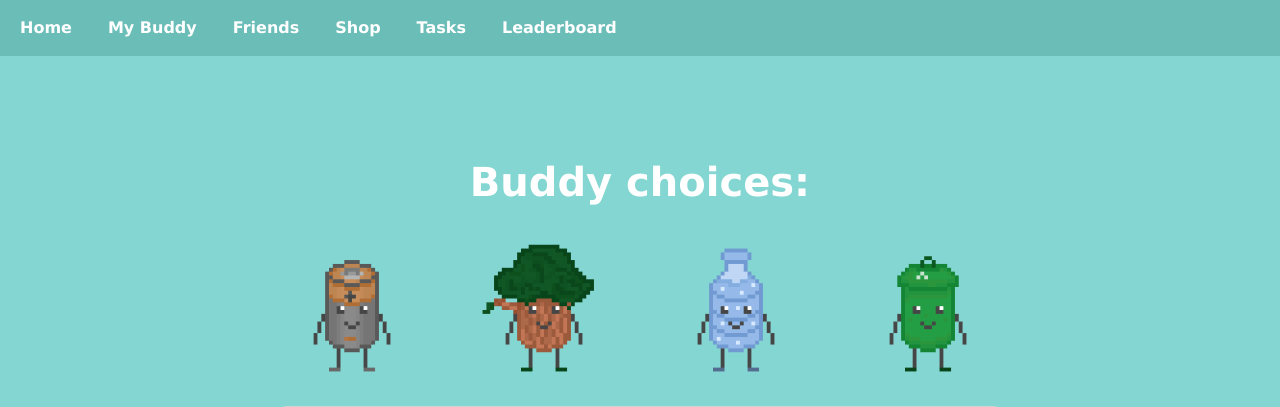
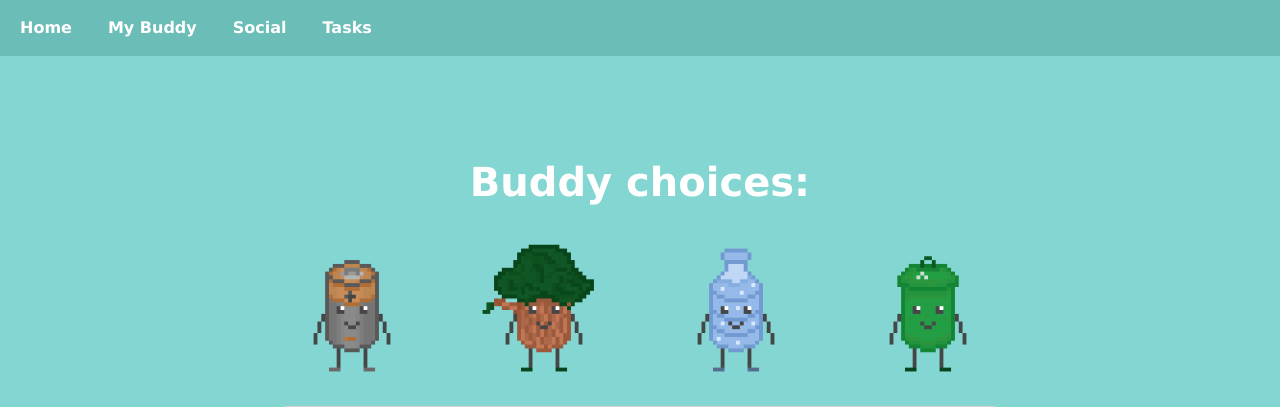
Before and after one commit to Barnesy41/Sustainable-Buddies, a Django app: page /users/signup/ in a window 1280 px wide. Shown: the top 407 px of the page. Run offline with Django 5.2, Linux system fonts and the light colour scheme.

Commit message:
De-cluttered the navbar
Added a social page to link to friends and leaderboard and moved shop from the navbar to the my buddy page.

```diff
--- a/under_my_scrum_brella/under_my_scrum_brella/templates/index.html
+++ b/under_my_scrum_brella/under_my_scrum_brella/templates/index.html
@@ -38,16 +38,10 @@
             <a class="nav-link" href="{% url 'mypet' %}">My Buddy</a>
           </li>
           <li class="nav-item">
-            <a class="nav-link" href="{% url 'friends' %}">Friends</a>
-          </li>
-          <li class="nav-item">
-            <a class="nav-link" href="{% url 'shop' %}">Shop</a>
+            <a class="nav-link" href="{% url 'social' %}">Social</a>
           </li>
           <li class="nav-item">
             <a class="nav-link" href="{% url 'tasks' %}">Tasks</a>
-          </li>
-          <li class="nav-item">
-            <a class="nav-link" href="{% url 'leaderboard' %}">Leaderboard</a>
           </li>
         </ul>
         <ul class="navbar-nav">
--- a/under_my_scrum_brella/under_my_scrum_brella/templates/mypet.html
+++ b/under_my_scrum_brella/under_my_scrum_brella/templates/mypet.html
@@ -101,6 +101,7 @@ window.onload = displayImages;
 <div class="buttons">
     <a href="{% url 'wardrobe' %}" class="login-btn">Wardrobe</a>
     <a href="{% url 'games' %}" class="login-btn">Games</a>
+    <a href="{% url 'shop' %}" class="login-btn">Shop</a>
 </div>
 </div>
 
--- a/under_my_scrum_brella/users/urls.py
+++ b/under_my_scrum_brella/users/urls.py
@@ -14,5 +14,6 @@ urlpatterns = [
     path('logout/', views.logout_user, name='logout'),
     path('friends/', views.friends, name='friends'),
     path('account/', views.account, name='account'),
-    path('leaderboard/', views.leaderboard, name='leaderboard')  #Written by Ellie Andrews & Ollie Barnes
+    path('leaderboard/', views.leaderboard, name='leaderboard'),
+    path('social/', views.social, name='social')
 ]
--- a/under_my_scrum_brella/users/views.py
+++ b/under_my_scrum_brella/users/views.py
@@ -231,3 +231,11 @@ def leaderboard(request):
     context['user_details'] = user_details
 
     return render(request, 'leaderboard.html', context)
+
+#Ellie Andrews
+def social(request):
+    if not request.user.is_authenticated: #Check if user is logged in
+        messages.success(request, "Please login first")
+        return redirect('login')
+    else:
+        return render(request, 'social.html')
```
Also changed, not shown: under_my_scrum_brella/users/templates/social.html (added, +19 -0 lines).
